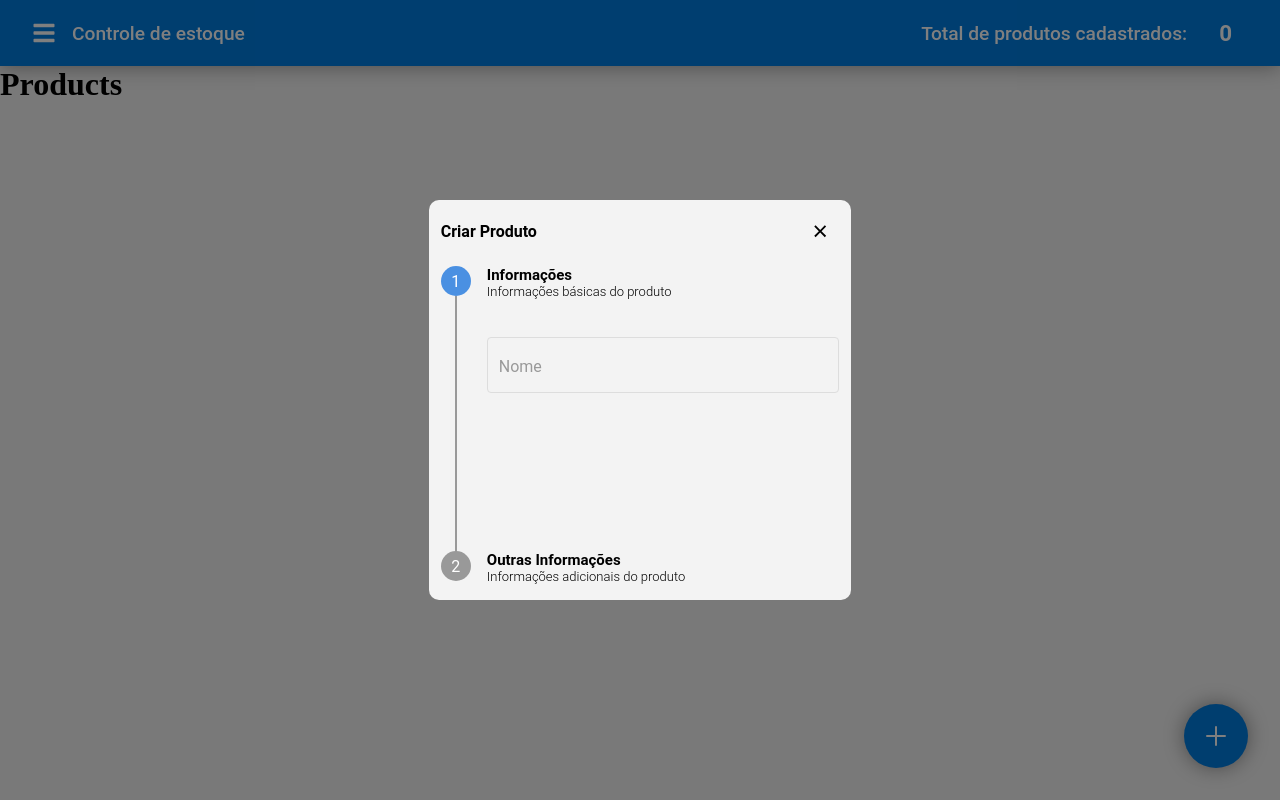
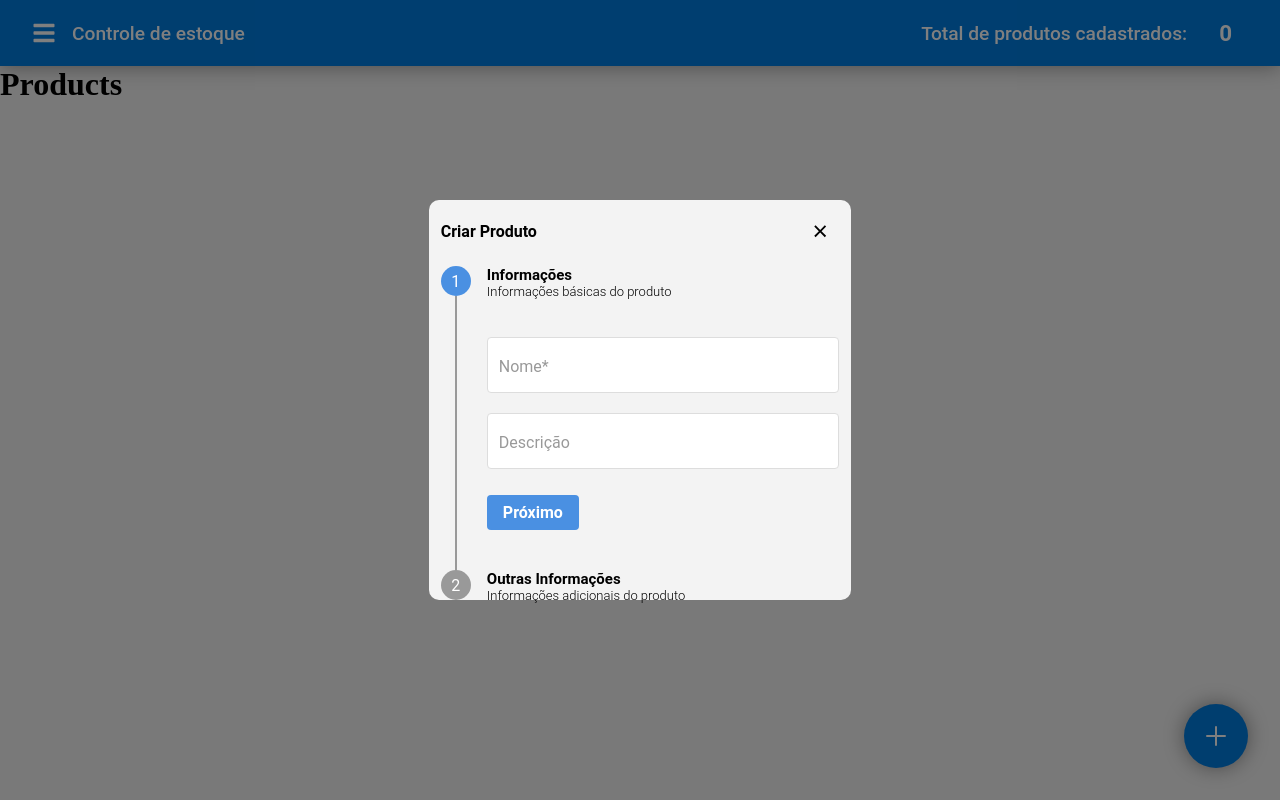
Before and after one commit to michelwene/Controle-de-estoque, a React (Create React App) app: page /produtos in a window 1280 px wide. Both pictures are taken after a click on the button 1216 px from the left and 736 px from the top of the page. Built offline with nearby package versions, Linux system fonts and the light colour scheme.

Commit message:
style: step one and step two

```diff
--- a/src/components/Input/index.tsx
+++ b/src/components/Input/index.tsx
@@ -4,20 +4,24 @@ interface InputProps {
 	name: string;
 	id: string;
 	label: string;
+	isRequired?: boolean;
 }
+import { Controller, useFormContext } from "react-hook-form";
 
 const Input: ForwardRefRenderFunction<HTMLInputElement, InputProps> = (
-	{ name, id, label, ...rest },
+	{ name, id, label, isRequired, ...rest },
 	ref
 ) => {
-	const [isActive, setIsActive] = useState(false);
-	const [value, setValue] = useState("");
+	const { control } = useFormContext();
 
-	const handleChange = (e: React.ChangeEvent<HTMLInputElement>) => {
-		setValue(e.target.value);
-		setIsActive(!!e.target.value);
-	};
 	return (
+		<Controller
+			control={control}
+			name={name}
+			rules={{
+				required: isRequired ? "Campo obrigatório" : false,
+			}}
+			render={(inputProps) => (
 				<S.Container>
 					<S.Input
 						ref={ref}
@@ -25,13 +29,17 @@ const Input: ForwardRefRenderFunction<HTMLInputElement, InputProps> = (
 						{...rest}
 						type="text"
 						id={id}
-				onChange={handleChange}
-				value={value}
+						onChange={(e) => {
+							inputProps.field.onChange(e);
+						}}
+						value={inputProps.field.value}
 					/>
-			<S.Label htmlFor={id} isActive={isActive}>
+					<S.Label htmlFor={id} isActive={!!inputProps.field.value}>
 						{label}
 					</S.Label>
 				</S.Container>
+			)}
+		/>
 	);
 };
 
--- a/src/components/Input/styles.ts
+++ b/src/components/Input/styles.ts
@@ -1,19 +1,20 @@
 import styled from "styled-components";
 
 interface IProps {
-	isActive: boolean;
+	isActive?: boolean;
+	isError?: boolean;
 }
 
 export const Container = styled.div`
 	display: flex;
 	flex-direction: column;
-
+	min-height: 76px;
 	position: relative;
 	transform-origin: top left;
 	transition: all 0.5s ease-out;
 
 	&:focus-within label {
-		transform: translate(0, 26px) scale(1);
+		transform: translate(0, 26px) scale(0.75);
 	}
 `;
 
@@ -27,10 +28,11 @@ export const Input = styled.input`
 
 	padding: 12px 16px 0px 12px;
 
-	background-color: ${({ theme }) => theme.background.primary};
+	background-color: ${({ theme }) => theme.background.shape};
 	border: 1px solid #ddd;
 	border-radius: 4px;
 	font-size: 1rem;
+	font-family: ${({ theme }) => theme.fonts.primary};
 
 	&:focus {
 		border: 1px solid #4a90e2;
@@ -42,10 +44,10 @@ export const Label = styled.label<IProps>`
 	font-size: 1rem;
 	color: #999;
 
-	padding: 0px 12px;
+	padding: 0 12px;
 	pointer-events: none;
 
 	position: absolute;
 	transform: translate(0, 46px) scale(1);
-	${({ isActive }) => isActive && "transform: translate(0, 26px) scale(1);"}
+	${({ isActive }) => isActive && "transform: translate(0, 26px) scale(0.75);"}
 `;
--- a/src/components/Stepper/index.tsx
+++ b/src/components/Stepper/index.tsx
@@ -40,7 +40,10 @@ export default function Stepper({
 									<S.Subtitle>{step.description}</S.Subtitle>
 								</S.StepperHeader>
 								{currentStep === index + 1 && (
-									<S.StepperContent active={index + 1 === currentStep}>
+									<S.StepperContent
+										active={index + 1 === currentStep}
+										id="teste"
+									>
 										<step.component
 											goToNextStep={goToNextStep}
 											goToPreviousStep={goToPreviousStep}
--- a/src/pages/Products/CreateProductModal/Steps/StepBasicInformation/index.tsx
+++ b/src/pages/Products/CreateProductModal/Steps/StepBasicInformation/index.tsx
@@ -1,9 +1,20 @@
 import Input from "components/Input";
+import * as S from "./styles";
 
-export default function StepBasicInformation() {
+interface StepBasicInformationProps {
+	goToNextStep: () => void;
+}
+
+export default function StepBasicInformation({
+	goToNextStep,
+}: StepBasicInformationProps) {
 	return (
-		<>
-			<Input name="name" id="name" label="Nome" />
-		</>
+		<S.Container>
+			<Input name="name" id="name" label="Nome*" />
+			<Input name="description" id="description" label="Descrição" />
+			<S.Wrapper>
+				<S.ButtonNext onClick={goToNextStep}>Próximo</S.ButtonNext>
+			</S.Wrapper>
+		</S.Container>
 	);
 }
--- /dev/null
+++ b/src/pages/Products/CreateProductModal/Steps/StepBasicInformation/styles.ts
@@ -0,0 +1,33 @@
+import styled from "styled-components";
+
+export const Container = styled.div``;
+
+export const Wrapper = styled.div`
+	margin-top: 2rem;
+`;
+
+export const ButtonNext = styled.button`
+	background-color: #4a90e2;
+
+	color: #fff;
+	font-family: ${({ theme }) => theme.fonts.primary};
+	font-size: 1rem;
+	font-weight: 600;
+
+	border: none;
+	border-radius: 4px;
+	padding: 0.5rem 1rem;
+
+	outline: none;
+	cursor: pointer;
+
+	transition: filter 0.2s;
+
+	&:hover {
+		filter: brightness(0.9);
+	}
+
+	&:active {
+		filter: brightness(0.8);
+	}
+`;
--- a/src/pages/Products/CreateProductModal/Steps/StepOtherInformation/index.tsx
+++ b/src/pages/Products/CreateProductModal/Steps/StepOtherInformation/index.tsx
@@ -1,7 +1,24 @@
-export default function StepOtherInformation() {
+import Input from "components/Input";
+import * as S from "./styles";
+
+interface StepOtherInformationProps {
+	goToPreviousStep: () => void;
+}
+
+export default function StepOtherInformation({
+	goToPreviousStep,
+}: StepOtherInformationProps) {
 	return (
-		<>
-			<h1>Step 2</h1>
-		</>
+		<S.Container>
+			<Input name="price" id="price" label="Preço do produto" />
+			<Input name="stock" id="stock" label="Estoque inicial" />
+			<Input name="category" id="category" label="Categoria" />
+			<S.Wrapper>
+				<S.Button onClick={goToPreviousStep} isPrevious>
+					Voltar
+				</S.Button>
+				<S.Button onClick={goToPreviousStep}>Salvar</S.Button>
+			</S.Wrapper>
+		</S.Container>
 	);
 }
--- /dev/null
+++ b/src/pages/Products/CreateProductModal/Steps/StepOtherInformation/styles.ts
@@ -0,0 +1,40 @@
+import styled from "styled-components";
+
+interface IProps {
+	isPrevious?: boolean;
+}
+
+export const Container = styled.div``;
+
+export const Wrapper = styled.div`
+	margin-top: 2rem;
+
+	display: flex;
+	column-gap: 1rem;
+`;
+
+export const Button = styled.button<IProps>`
+	background-color: ${({ isPrevious }) => (isPrevious ? "#999" : "#4a90e2")};
+
+	color: #fff;
+	font-family: ${({ theme }) => theme.fonts.primary};
+	font-size: 1rem;
+	font-weight: 600;
+
+	border: none;
+	border-radius: 4px;
+	padding: 0.5rem 1rem;
+
+	outline: none;
+	cursor: pointer;
+
+	transition: filter 0.2s;
+
+	&:hover {
+		filter: brightness(0.9);
+	}
+
+	&:active {
+		filter: brightness(0.8);
+	}
+`;
--- a/src/pages/Products/CreateProductModal/index.tsx
+++ b/src/pages/Products/CreateProductModal/index.tsx
@@ -1,9 +1,9 @@
 import ModalLayout from "components/ModalLayout";
 import Stepper from "components/Stepper";
 import useStep from "hooks/useStep";
+import { FormProvider, useForm } from "react-hook-form";
 import StepBasicInformation from "./Steps/StepBasicInformation";
 import StepOtherInformation from "./Steps/StepOtherInformation";
-import * as S from "./styles";
 
 interface CreateProductModalProps {
 	isShow: boolean;
@@ -29,8 +29,11 @@ export default function CreateProductModal({
 	isShow,
 	handleClose,
 }: CreateProductModalProps) {
+	const methods = useForm();
+
 	const [currentStep, { goToNextStep, goToPrevStep }] = useStep(steps.length);
 	return (
+		<FormProvider {...methods}>
 			<ModalLayout
 				isShow={isShow}
 				handleClose={handleClose}
@@ -43,5 +46,6 @@ export default function CreateProductModal({
 					goToPreviousStep={goToPrevStep}
 				/>
 			</ModalLayout>
+		</FormProvider>
 	);
 }
```
Lines whose indentation alone changed are shown as unchanged.
